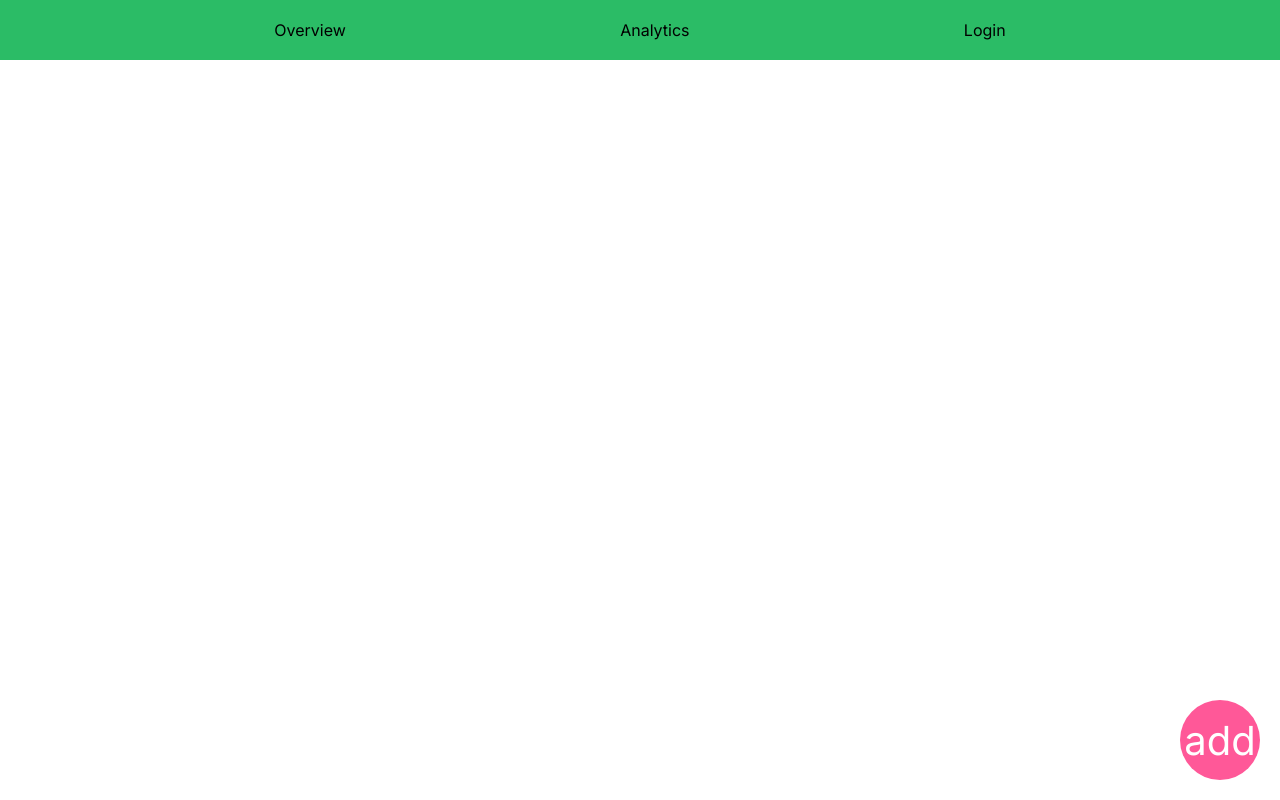
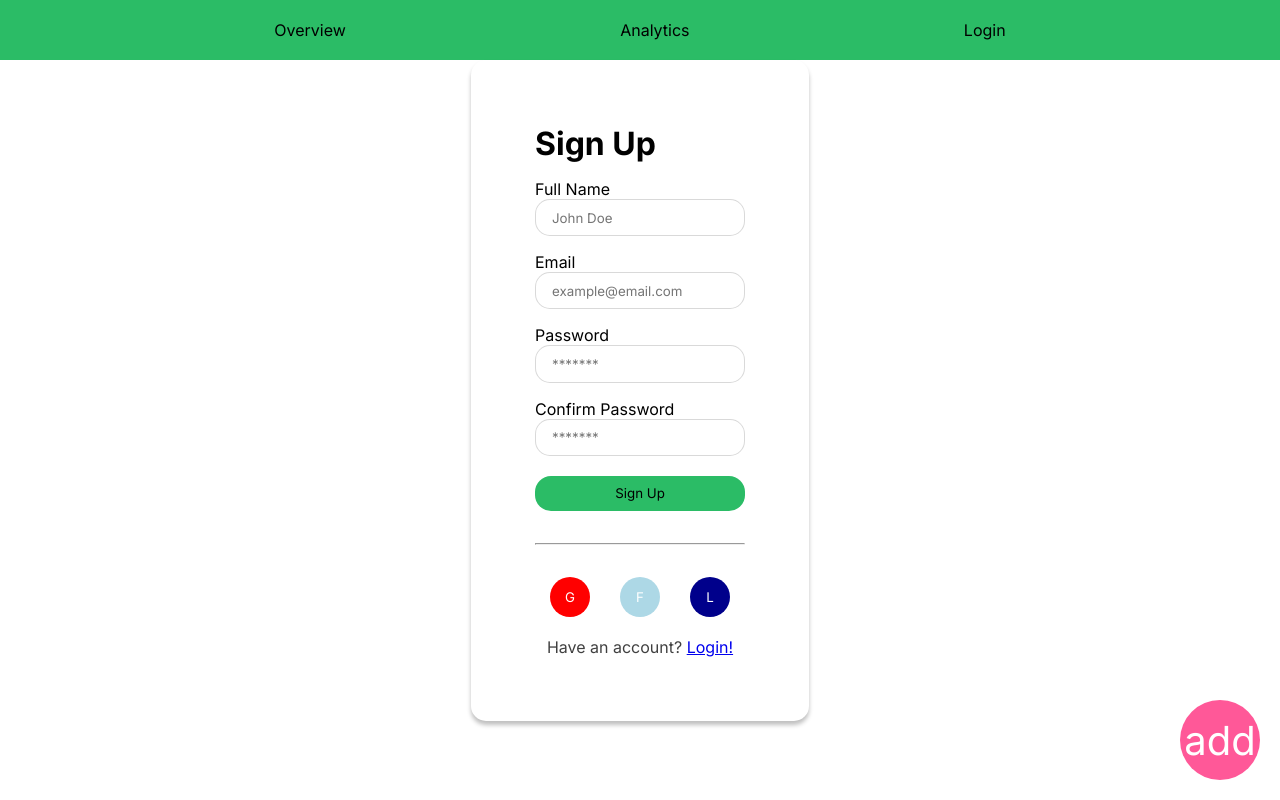
Before and after one commit to czcarrizales/calorie-tracker, a React app: page /signup in a window 1280 px wide. Built offline with nearby package versions, Linux system fonts and the light colour scheme; the HTML template or start-up script is replaced by a standard one.

Commit message:
create SignUp component and reuse Login styles

```diff
--- a/src/App.tsx
+++ b/src/App.tsx
@@ -6,6 +6,7 @@ import { Route, Routes } from 'react-router-dom'
 import Analytics from './Analytics'
 import Modal from './Modal'
 import Login from './Login'
+import SignUp from './SignUp'
 
 function App() {
 
@@ -20,6 +21,7 @@ function App() {
       <Route path='/' element={<Overview />} />
       <Route path='/analytics' element={<Analytics />} />
       <Route path='/login' element={<Login />} />
+      <Route path='/signup' element={<SignUp />} />
     </Routes>
     <div className="circle-button" onClick={() => setShowModal(true)}>add</div>
     </div>
--- a/src/Login.tsx
+++ b/src/Login.tsx
@@ -1,4 +1,4 @@
-import React, { useEffect, useState } from 'react'
+import {  useState } from 'react'
 import { Link } from 'react-router-dom'
 import './Login.css'
 
--- /dev/null
+++ b/src/SignUp.tsx
@@ -0,0 +1,48 @@
+import React, { useState } from 'react'
+import { Link } from 'react-router-dom'
+
+const SignUp = () => {
+    const [fullName, setFullName] = useState('')
+    const [email, setEmail] = useState('')
+    const [password, setPassword] = useState('')
+    const [confirmPassword, setConfirmPassword] = useState('')
+
+    const handleSignUp = (e: any) => {
+        e.preventDefault()
+        alert(email + ' ' + password)
+    }
+
+    return (
+        <div className='login-container'>
+            <h1>Sign Up</h1>
+            <form onSubmit={handleSignUp}>
+            <div className='login-input-container'>
+                    <label htmlFor="">Full Name</label>
+                    <input className='login-input' type="text" placeholder='John Doe' value={fullName} onChange={(e) => setFullName(e.target.value)} required/>
+                </div>
+                <div className='login-input-container'>
+                    <label htmlFor="">Email</label>
+                    <input className='login-input' type="email" placeholder='example@email.com' value={email} onChange={(e) => setEmail(e.target.value)} required/>
+                </div>
+                <div className='login-input-container'>
+                    <label htmlFor="">Password</label>
+                    <input className='login-input' type="password" placeholder='*******' value={password} onChange={(e) => setPassword(e.target.value)} required />
+                </div>
+                <div className='login-input-container'>
+                    <label htmlFor="">Confirm Password</label>
+                    <input className='login-input' type="password" placeholder='*******' value={confirmPassword} onChange={(e) => setConfirmPassword(e.target.value)} required />
+                </div>
+                <input className='login-submit-button' type='submit' value={'Sign Up'} />
+            </form>
+            <hr className='login-hr' />
+            <div className='social-login-container'>
+                <button className='social-login-button social-login-button-google'>G</button>
+                <button className='social-login-button social-login-button-facebook'>F</button>
+                <button className='social-login-button social-login-button-linkedin'>L</button>
+            </div>
+            <p className='login-to-signup'>Have an account? <Link to={'/login'}>Login!</Link></p>
+        </div>
+    )
+}
+
+export default SignUp
```
